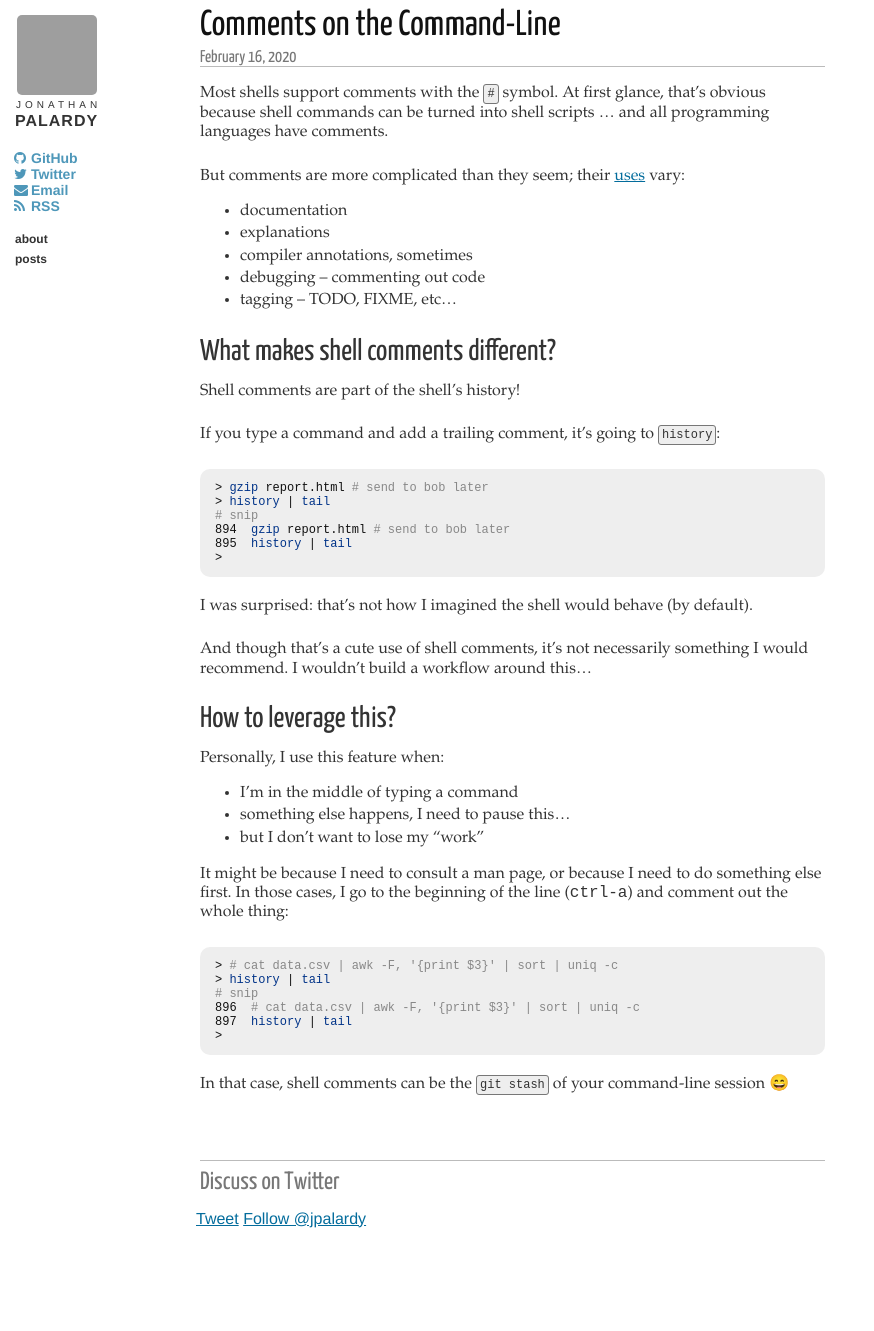
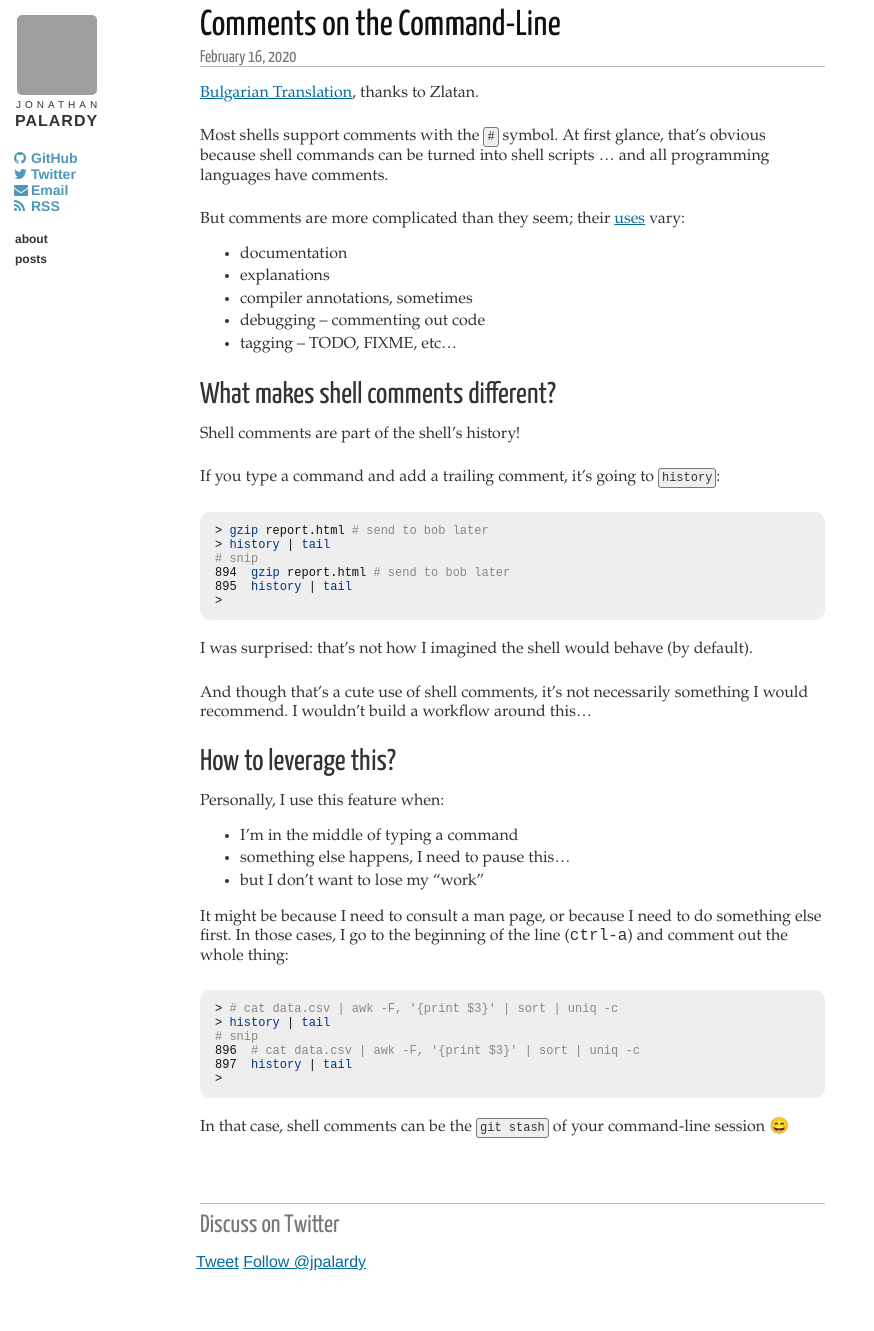
Before and after one commit to jpalardy/jpalardy.github.io, a Jekyll site: the page built from _posts/2020-02-16-comments-on-the-command-line.markdown, in a window 1280 px wide. Shown: the whole page, without its empty margins (0-874 px from the left). Built offline with Jekyll 4.4.1, drawn with Linux system fonts in a browser that asks for light colours; comment, search, counter and statistics services are not loaded; before the commit the page ends 1288 px from its top, so only the background shows below that; grey boxes are pictures that could not be loaded.

Commit message:
Add Bulgarian translation link to "Comments on the Command-Line"

```diff
--- a/_posts/2020-02-16-comments-on-the-command-line.markdown
+++ b/_posts/2020-02-16-comments-on-the-command-line.markdown
@@ -3,6 +3,8 @@ layout: post
 title: "Comments on the Command-Line"
 category: posts
 ---
+
+[Bulgarian Translation](https://guideslib.com/publications/comments-on-the-command-line/), thanks to Zlatan.
 
 Most shells support comments with the `#` symbol. At first glance, that's
 obvious because shell commands can be turned into shell scripts ... and all
```
